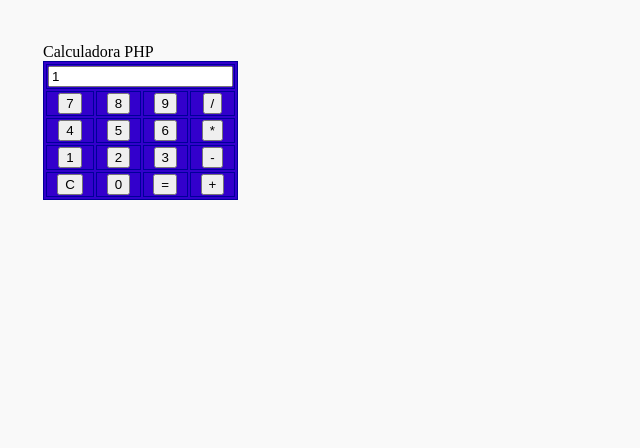
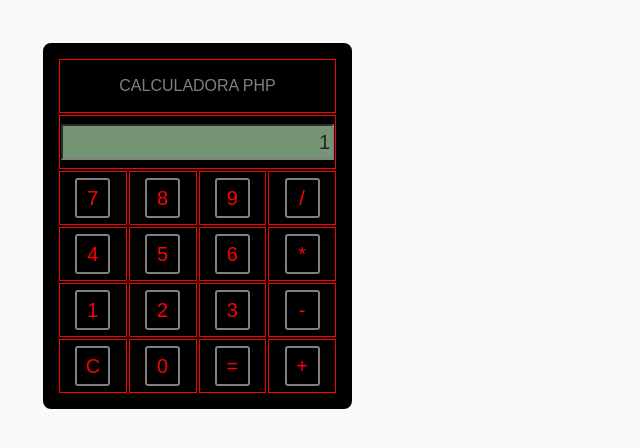
Before and after one commit to jefersonrode/jefersonrode.github.io, a PHP site: page /Aulas/Novembro/calculadoraphp/calcv4.php in a window 1280 px wide. Shown: the top 448 px of the page, without its empty margins (0-640 px from the left). Run offline with PHP 8.4, Linux system fonts and the light colour scheme; the visitor is signed in with stand-in values (Sample User, id 1).

Commit message:
modificação no css

```diff
--- a/Aulas/Novembro/calculadoraphp/calcv4.php
+++ b/Aulas/Novembro/calculadoraphp/calcv4.php
@@ -38,96 +38,113 @@ if (isset($_POST["reset"])) {
   <head>
     <meta charset="utf-8">
     <meta name="viewport" content="width=device-width, initial-scale=1, shrink-to-fit=no">
-    <title>RoDesign</title>
+    <title>Calculadora PHP</title>
     <style type="text/css">
       td {
-      color: #FFFF00;
-      font-weight: bold;
-      text-align: center;
-      border: 1px solid #000099;
+         text-align: center;
+         border: 1px solid red;
+         height: 50px;
       }
-      input#calc {
-      background-color: #759475;
-      text-align: right;
-      color: #222722;
-      border-color: #000099;
+      #bt {
+         height: 40px;
+         width: 35px;
+         font-size: 20px;
+         color: red;
+         background-color: black;
+         border-radius: 3px;
+         border: 2px solid grey;
+      }
+      input#v1 {
+         background-color: #759475;
+         text-align: right;
+         font-size: 20px;
+         color: #222722;
+         border-color: grey;
+         height: 30px;
       }
       table#calculadora {
-      border: 1px solid  #000099;
-      background-color: #3300cc;
+         border: 14px solid  black;
+         border-radius: 8px;
+         background-color: black;
       }
-      #titulo {
-      font-family: arial, verdana, sans serif;
-      font-size: 1em;
-      font-weight: bold;
-      text-align: center;
+      #lab1 {
+         color: grey;
+         font-family: Arial, Helvetica, sans-serif;
       }
-      body{background-color: #f9f9f9; padding: 35px;}
+      body{
+         background-color: #f9f9f9;
+          padding: 35px;
+      }
    </style>
   </head>
+
 <body>
-<label>Calculadora PHP</label>
 <form method="POST">
    <table id="calculadora">
       <tr>
          <td colspan="4">
-            <input id="v1" type="text" name="v1" value="<?=$_SESSION["v1"]?>" /><br>
+         <label id="lab1">CALCULADORA PHP</label>
+         </td>
+      </tr>
+      <tr>
+         <td colspan="4">
+            <input id="v1" type="text" name="v1" value="<?=$_SESSION["v1"]?>" />
          </td>
       </tr>
       <tr>
          <td>
-            <input type="submit" name="num[]" value="7" />
+            <input id="bt" type="submit" name="num[]" value="7" />
          </td>
          <td>
-            <input type="submit" name="num[]" value="8" />
+            <input id="bt" type="submit" name="num[]" value="8" />
          </td>
          <td>
-         <input type="submit" name="num[]" value="9" />
+         <input id="bt" type="submit" name="num[]" value="9" />
          </td>
          <td>
-            <input type="submit" name="num[]" value="/" />
+            <input id="bt" type="submit" name="num[]" value="/" />
          </td>
       </tr>
          <tr>
          <td>
-            <input type="submit" name="num[]" value="4" />
+            <input id="bt" type="submit" name="num[]" value="4" />
          </td>
       <td>
-            <input type="submit" name="num[]" value="5" />
+            <input id="bt" type="submit" name="num[]" value="5" />
       </td>
       <td>
-            <input type="submit" name="num[]" value="6" />
+            <input id="bt" type="submit" name="num[]" value="6" />
       </td>
       <td>
-            <input type="submit" name="num[]" value="*" />
+            <input id="bt" type="submit" name="num[]" value="*" />
       </td>
       </tr>
       <tr>
          <td>
-            <input type="submit" name="num[]" value="1" />
+            <input id="bt" type="submit" name="num[]" value="1" />
          </td>
          <td>
-            <input type="submit" name="num[]" value="2" />
+            <input id="bt" type="submit" name="num[]" value="2" />
          </td>
          <td>
-            <input type="submit" name="num[]" value="3" />
+            <input id="bt" type="submit" name="num[]" value="3" />
          </td>
          <td>
-            <input type="submit" name="num[]" value="-" />
+            <input id="bt" type="submit" name="num[]" value="-" />
          </td>
       </tr>
       <tr>
          <td>
-            <input type="submit" id="reset" name="reset" value="C">
+            <input id="bt" type="submit" name="reset" value="C">
          </td>
          <td>
-            <input type="submit" name="num[]" value="0" />
+            <input id="bt" type="submit" name="num[]" value="0" />
          </td>
          <td>
-            <input type="submit" name="calcular" value="=" />
+            <input id="bt" type="submit" name="calcular" value="=" />
          </td>
          <td>
-            <input type="submit" name="num[]" value="+" />
+            <input id="bt" type="submit" name="num[]" value="+" />
          </td>
       </tr>
    </table>
```
